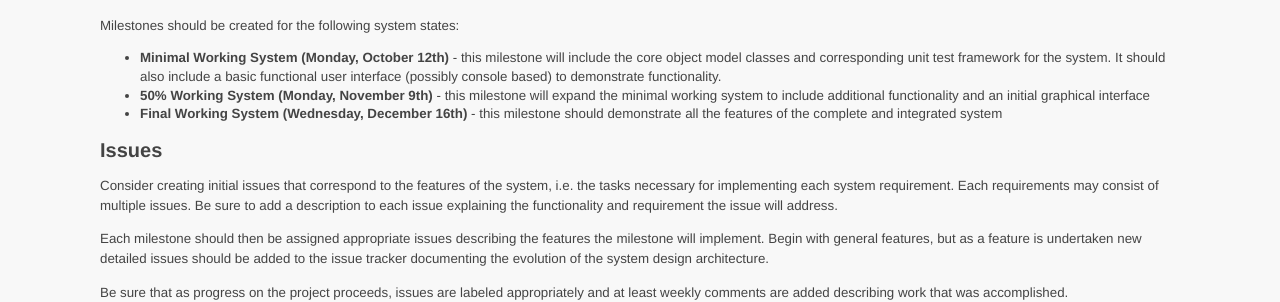
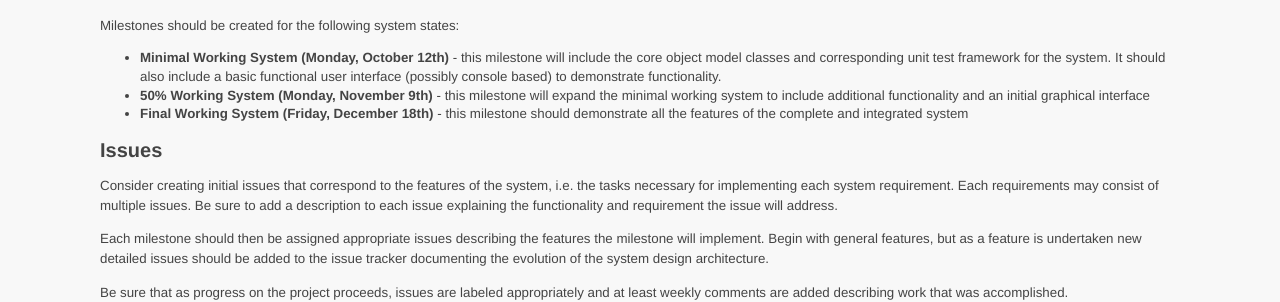
Before and after one commit to ycpcs/cs481-fall2015, a Jekyll site: the page built from assign/assign03.md, in a window 1280 px wide. Shown: the part 222-524 px from the top of the page. Built offline with Jekyll 4.4.1, drawn with Linux system fonts in a browser that asks for light colours; Markdown is read by kramdown in place of the engine named in the settings.

Commit message:
fixed final presentation date

```diff
--- a/assign/assign03.md
+++ b/assign/assign03.md
@@ -17,7 +17,7 @@ Milestones should be created for the following system states:
 
 -   **Minimal Working System (Monday, October 12th)** - this milestone will include the core object model classes and corresponding unit test framework for the system. It should also include a basic functional user interface (possibly console based) to demonstrate functionality.
 -   **50% Working System (Monday, November 9th)** - this milestone will expand the minimal working system to include additional functionality and an initial graphical interface
--   **Final Working System (Wednesday, December 16th)** - this milestone should demonstrate all the features of the complete and integrated system
+-   **Final Working System (Friday, December 18th)** - this milestone should demonstrate all the features of the complete and integrated system
 
 ## Issues
 
```
